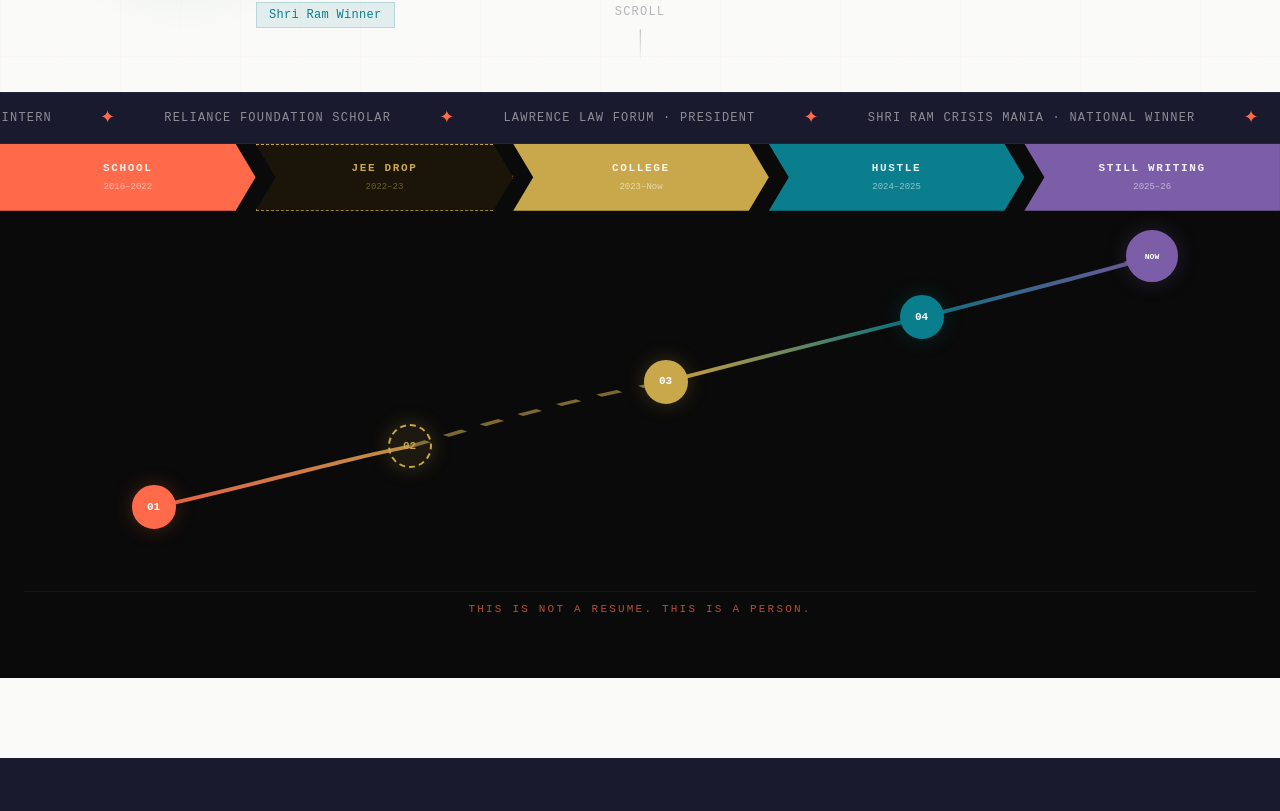
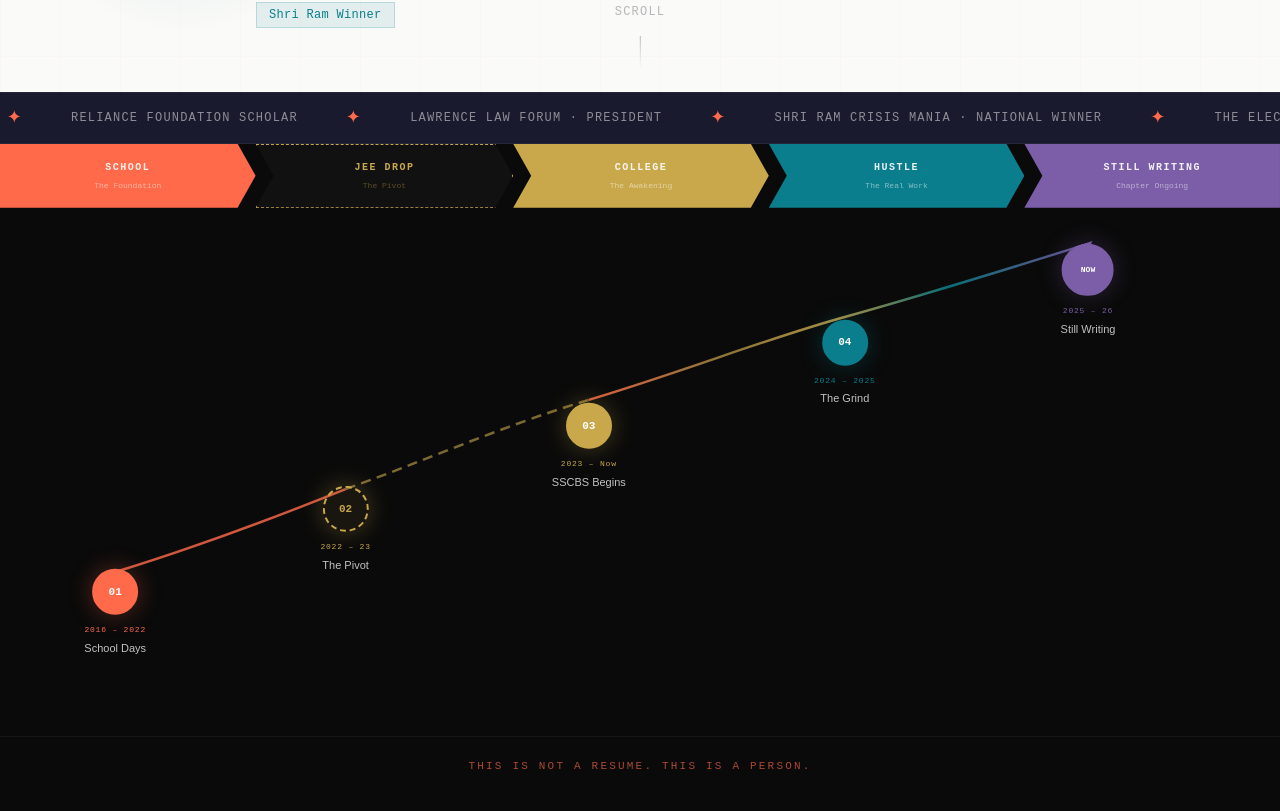
Before and after one commit to somradul/mradul-portfolio, a Next.js app: page / in a window 1280 px wide. Shown: the part 724-1535 px from the top of the page. Built offline with nearby package versions, Linux system fonts and the light colour scheme.

Commit message:
Journey Map + all sections restored

```diff
--- a/components/Hero.tsx
+++ b/components/Hero.tsx
@@ -78,7 +78,7 @@ export default function Hero() {
       ))}
 
       {/* Main Content */}
-      <div className="relative z-10 max-w-7xl mx-auto px-6 md:px-12 pt-24 pb-16">
+      <div className="relative z-20 max-w-7xl mx-auto px-6 md:px-12 pt-24 pb-16">
         <div className="max-w-3xl">
 
           {/* Badge */}
--- a/components/JourneyMap.tsx
+++ b/components/JourneyMap.tsx
@@ -6,90 +6,89 @@ import { motion, AnimatePresence } from "framer-motion";
 const nodes = [
     {
         id: 1,
-        label: "01",
-        chapter: "School",
-        sub: "The Foundation",
+        num: "01",
         years: "2016 – 2022",
+        shortTitle: "School Days",
         color: "#FF6B4A",
-        cx: 12,
-        cy: 78,
+        left: "9%",
+        top: "78%",
         title: "Didn't know what Canva was.",
-        desc: "Class X: Rank 1 out of 200+ students. 90.4%. Class XII: Rank 3. 90.4% again. Science stream. JEE was the plan.",
+        desc: "Class X: Rank 1 out of 200+ students, 90.4%. Class XII: Rank 3, 90.4% again. Science stream. Physics, Chemistry, Maths. JEE was the plan.",
         stat: "Rank 1 (X) · Rank 3 (XII) · 90.4% both",
+        dashed: false,
         badge: null,
     },
     {
         id: 2,
-        label: "02",
-        chapter: "JEE Drop",
-        sub: "The Pivot",
+        num: "02",
         years: "2022 – 23",
+        shortTitle: "The Pivot",
         color: "#C9A84C",
-        cx: 32,
-        cy: 62,
+        left: "27%",
+        top: "62%",
         title: "Prepared for JEE. Chose a different equation.",
-        desc: "One full year preparing for JEE after Class XII. Physics gave way to markets. Formulas gave way to frameworks. Not a detour — a direction.",
+        desc: "One full year preparing for JEE after Class XII. Physics gave way to markets. Formulas gave way to frameworks. Chose SSCBS, BMS. Not a detour — a direction.",
         stat: "Science → Business · The pivot that changed everything",
+        dashed: true,
         badge: "SCIENCE → BUSINESS",
-        dashed: true,
     },
     {
         id: 3,
-        label: "03",
-        chapter: "College",
-        sub: "The Awakening",
+        num: "03",
         years: "2023 – Now",
+        shortTitle: "SSCBS Begins",
         color: "#C9A84C",
-        cx: 52,
-        cy: 45,
+        left: "46%",
+        top: "46%",
         title: "First open mic. Zero script. Zero bluff.",
-        desc: "BMS at SSCBS, University of Delhi. 7.7 CGPA. Reliance Foundation Scholar — 1 in 60,000 applicants. Held a mic for the first time. Did 5+ open mics without bluffing once.",
+        desc: "BMS at Shaheed Sukhdev College, University of Delhi. 7.7 CGPA. Reliance Foundation Scholar — 1 in 60,000. Held a mic for the first time. Did 5+ open mics. Never bluffed.",
         stat: "Reliance Scholar · 1 in 60,000 · 7.7 CGPA",
+        dashed: false,
         badge: null,
     },
     {
         id: 4,
-        label: "04",
-        chapter: "Hustle",
-        sub: "The Real Work",
+        num: "04",
         years: "2024 – 2025",
+        shortTitle: "The Grind",
         color: "#0A7E8C",
-        cx: 72,
-        cy: 28,
+        left: "66%",
+        top: "30%",
         title: "4 internships. 4 industries. 0 shortcuts.",
-        desc: "Littlewise (Founder's Office) → ExportDuniya → Electric Eel → FarMart Fellowship. Mapped toy markets. Modelled makhana IRR. Reached 10,000+ farmers. Generated ₹10L revenue.",
+        desc: "Littlewise → ExportDuniya → Electric Eel → FarMart. Mapped toy markets. Modelled makhana IRR. Reached 10,000+ farmers. Generated ₹10L in revenue.",
         stat: "10,000+ farmers · ₹10L revenue · 200+ data points",
+        dashed: false,
         badge: null,
     },
     {
         id: 5,
-        label: "NOW",
-        chapter: "Still Writing",
-        sub: "Chapter Ongoing",
+        num: "NOW",
         years: "2025 – 26",
+        shortTitle: "Still Writing",
         color: "#7B5EA7",
-        cx: 90,
-        cy: 12,
+        left: "85%",
+        top: "16%",
         title: "The best chapter hasn't been written yet.",
         desc: "National winner out of 470+ teams. Lawrence Law Forum President. Crescendo organizer — 10,000+ footfall, 2M+ impressions. Built this portfolio. Graduating 2026.",
         stat: "470+ teams beaten · 2M+ impressions · Open to work",
+        dashed: false,
         badge: null,
     },
 ];
 
 const chapters = [
-    { label: "School", sub: "2016–2022", color: "#FF6B4A" },
-    { label: "JEE Drop", sub: "2022–23", color: "#1a1508", border: "#C9A84C" },
-    { label: "College", sub: "2023–Now", color: "#C9A84C" },
-    { label: "Hustle", sub: "2024–2025", color: "#0A7E8C" },
-    { label: "Still Writing", sub: "2025–26", color: "#7B5EA7" },
+    { label: "School", sub: "The Foundation", color: "#FF6B4A", textColor: "rgba(255,255,255,0.9)", dashed: false },
+    { label: "JEE Drop", sub: "The Pivot", color: "#111", textColor: "#C9A84C", dashed: true },
+    { label: "College", sub: "The Awakening", color: "#C9A84C", textColor: "rgba(255,255,255,0.9)", dashed: false },
+    { label: "Hustle", sub: "The Real Work", color: "#0A7E8C", textColor: "rgba(255,255,255,0.9)", dashed: false },
+    { label: "Still Writing", sub: "Chapter Ongoing", color: "#7B5EA7", textColor: "rgba(255,255,255,0.9)", dashed: false },
 ];
 
 export default function JourneyMap() {
     const [activeNode, setActiveNode] = useState<number | null>(null);
 
     return (
-        <section style={{ background: "#0a0a0a", padding: "0 0 60px" }}>
+        <section style={{ background: "#0a0a0a", paddingBottom: "48px" }}>
 
             {/* Chapter Chevrons */}
             <div style={{ display: "flex", width: "100%" }}>
@@ -99,134 +98,166 @@ export default function JourneyMap() {
                         style={{
                             flex: 1,
                             background: ch.color,
-                            border: ch.border ? `1px dashed ${ch.border}` : "none",
-                            clipPath: i === 0
-                                ? "polygon(0 0, calc(100% - 20px) 0, 100% 50%, calc(100% - 20px) 100%, 0 100%)"
-                                : i === chapters.length - 1
-                                    ? "polygon(0 0, 100% 0, 100% 100%, 0 100%, 20px 50%)"
-                                    : "polygon(0 0, calc(100% - 20px) 0, 100% 50%, calc(100% - 20px) 100%, 0 100%, 20px 50%)",
-                            padding: "14px 8px",
+                            border: ch.dashed ? "1px dashed #C9A84C" : "none",
+                            clipPath:
+                                i === 0
+                                    ? "polygon(0 0, calc(100% - 18px) 0, 100% 50%, calc(100% - 18px) 100%, 0 100%)"
+                                    : i === chapters.length - 1
+                                        ? "polygon(0 0, 100% 0, 100% 100%, 0 100%, 18px 50%)"
+                                        : "polygon(0 0, calc(100% - 18px) 0, 100% 50%, calc(100% - 18px) 100%, 0 100%, 18px 50%)",
+                            padding: "14px 10px",
                             display: "flex",
-                            flexDirection: "column",
+                            flexDirection: "column" as const,
                             alignItems: "center",
                             justifyContent: "center",
                             minHeight: "64px",
+                            boxSizing: "border-box" as const,
                         }}
                     >
-                        <span style={{ fontSize: "11px", fontFamily: "DM Mono, monospace", letterSpacing: "0.15em", color: ch.border ? ch.border : "rgba(255,255,255,0.9)", fontWeight: 600, textTransform: "uppercase" }}>
+                        <span style={{ fontSize: "10px", fontFamily: "DM Mono, monospace", letterSpacing: "0.15em", color: ch.textColor, fontWeight: 600, textTransform: "uppercase" as const, textAlign: "center" as const }}>
                             {ch.label}
                         </span>
-                        <span style={{ fontSize: "9px", fontFamily: "DM Mono, monospace", color: ch.border ? "rgba(201,168,76,0.5)" : "rgba(255,255,255,0.55)", marginTop: "3px" }}>
+                        <span style={{ fontSize: "8px", fontFamily: "DM Mono, monospace", color: ch.dashed ? "rgba(201,168,76,0.4)" : "rgba(255,255,255,0.5)", marginTop: "3px", textAlign: "center" as const }}>
                             {ch.sub}
                         </span>
                     </div>
                 ))}
             </div>
 
-            {/* SVG Journey Line + Nodes */}
-            <div style={{ position: "relative", width: "100%", height: "380px", marginTop: "0" }}>
+            {/* Journey Map Container */}
+            <div style={{ position: "relative", width: "100%", height: "520px" }}>
+
+                {/* SVG Path Line — behind everything */}
                 <svg
-                    viewBox="0 0 100 100"
+                    viewBox="0 0 1000 420"
+                    style={{ position: "absolute", inset: 0, width: "100%", height: "100%", zIndex: 1 }}
                     preserveAspectRatio="none"
-                    style={{ position: "absolute", inset: 0, width: "100%", height: "100%" }}
                 >
                     <defs>
-                        <linearGradient id="pathGrad" x1="0%" y1="0%" x2="100%" y2="0%">
-                            <stop offset="0%" stopColor="#FF6B4A" />
-                            <stop offset="30%" stopColor="#C9A84C" />
-                            <stop offset="55%" stopColor="#C9A84C" />
-                            <stop offset="75%" stopColor="#0A7E8C" />
-                            <stop offset="100%" stopColor="#7B5EA7" />
+                        <linearGradient id="lineGrad" x1="0%" y1="0%" x2="100%" y2="0%">
+                            <stop offset="0%" stopColor="#FF6B4A" stopOpacity="1" />
+                            <stop offset="28%" stopColor="#C9A84C" stopOpacity="0.8" />
+                            <stop offset="50%" stopColor="#C9A84C" stopOpacity="1" />
+                            <stop offset="72%" stopColor="#0A7E8C" stopOpacity="1" />
+                            <stop offset="100%" stopColor="#7B5EA7" stopOpacity="1" />
                         </linearGradient>
                     </defs>
 
-                    {/* Main solid path */}
+                    {/* Solid segment: School to JEE Drop */}
                     <path
-                        d="M 12 78 C 20 72, 26 66, 32 62 M 52 45 C 60 38, 66 33, 72 28 C 80 21, 86 16, 90 12"
-                        stroke="url(#pathGrad)"
-                        strokeWidth="0.8"
+                        d="M 90 294 C 150 275, 210 252, 270 227"
+                        stroke="#FF6B4A"
+                        strokeWidth="2"
                         fill="none"
-                        opacity="0.9"
+                        opacity="0.8"
                     />
 
-                    {/* Dashed pivot segment */}
+                    {/* Dashed segment: JEE Drop to College */}
                     <path
-                        d="M 32 62 C 38 56, 44 50, 52 45"
+                        d="M 270 227 C 330 205, 395 175, 460 155"
                         stroke="#C9A84C"
-                        strokeWidth="0.7"
+                        strokeWidth="2"
                         fill="none"
-                        strokeDasharray="2,2"
+                        strokeDasharray="8,5"
                         opacity="0.6"
                     />
 
-                    {/* End arrow */}
-                    <path d="M 88 13.5 L 90 12 L 89 14.5" stroke="#7B5EA7" strokeWidth="0.6" fill="none" />
+                    {/* Solid segment: College onwards */}
+                    <path
+                        d="M 460 155 C 540 130, 600 105, 660 88 C 730 68, 800 45, 850 29"
+                        stroke="url(#lineGrad)"
+                        strokeWidth="2"
+                        fill="none"
+                        opacity="0.85"
+                    />
+
+                    {/* Arrow at end */}
+                    <path d="M 840 32 L 852 28 L 847 38" stroke="#7B5EA7" strokeWidth="1.5" fill="none" />
                 </svg>
 
-                {/* Node dots positioned absolutely */}
+                {/* Nodes */}
                 {nodes.map((node) => (
                     <div
                         key={node.id}
                         style={{
                             position: "absolute",
-                            left: `${node.cx}%`,
-                            top: `${node.cy}%`,
+                            left: node.left,
+                            top: node.top,
                             transform: "translate(-50%, -50%)",
                             zIndex: 10,
+                            display: "flex",
+                            flexDirection: "column" as const,
+                            alignItems: "center",
                         }}
                     >
                         <motion.div
+                            style={{ position: "relative", display: "flex", flexDirection: "column" as const, alignItems: "center" }}
                             onHoverStart={() => setActiveNode(node.id)}
                             onHoverEnd={() => setActiveNode(null)}
-                            style={{ position: "relative", display: "flex", flexDirection: "column", alignItems: "center" }}
                         >
                             {/* Dot */}
                             <motion.div
-                                whileHover={{ scale: 1.3 }}
-                                transition={{ type: "spring", stiffness: 300 }}
+                                whileHover={{ scale: 1.25 }}
+                                transition={{ type: "spring", stiffness: 300, damping: 20 }}
                                 style={{
-                                    width: node.id === 5 ? "52px" : "44px",
-                                    height: node.id === 5 ? "52px" : "44px",
+                                    width: node.id === 5 ? "52px" : "46px",
+                                    height: node.id === 5 ? "52px" : "46px",
                                     borderRadius: "50%",
-                                    background: node.dashed ? "rgba(201,168,76,0.1)" : node.color,
+                                    background: node.dashed ? "rgba(201,168,76,0.08)" : node.color,
                                     border: node.dashed ? `2px dashed ${node.color}` : `2px solid ${node.color}`,
                                     display: "flex",
                                     alignItems: "center",
                                     justifyContent: "center",
                                     cursor: "pointer",
-                                    boxShadow: `0 0 20px ${node.color}40`,
+                                    boxShadow: `0 0 24px ${node.color}50`,
                                 }}
                             >
-                                <span style={{ fontSize: node.id === 5 ? "8px" : "11px", fontFamily: "DM Mono, monospace", color: node.dashed ? node.color : "#fff", fontWeight: "bold" }}>
-                                    {node.label}
+                                <span style={{
+                                    fontSize: node.id === 5 ? "8px" : "11px",
+                                    fontFamily: "DM Mono, monospace",
+                                    color: node.dashed ? node.color : "#fff",
+                                    fontWeight: "bold",
+                                }}>
+                                    {node.num}
                                 </span>
                             </motion.div>
+
+                            {/* Always-visible label below dot */}
+                            <div style={{ marginTop: "8px", textAlign: "center" as const, whiteSpace: "nowrap" as const }}>
+                                <div style={{ fontSize: "8px", fontFamily: "DM Mono, monospace", color: node.color, letterSpacing: "0.1em", marginBottom: "2px" }}>
+                                    {node.years}
+                                </div>
+                                <div style={{ fontSize: "11px", fontFamily: "DM Sans, sans-serif", color: "rgba(255,255,255,0.75)", fontWeight: 500 }}>
+                                    {node.shortTitle}
+                                </div>
+                            </div>
 
                             {/* Hover Tooltip */}
                             <AnimatePresence>
                                 {activeNode === node.id && (
                                     <motion.div
-                                        initial={{ opacity: 0, y: 8, scale: 0.95 }}
+                                        initial={{ opacity: 0, y: 10, scale: 0.95 }}
                                         animate={{ opacity: 1, y: 0, scale: 1 }}
-                                        exit={{ opacity: 0, y: 8, scale: 0.95 }}
-                                        transition={{ duration: 0.2 }}
+                                        exit={{ opacity: 0, y: 10, scale: 0.95 }}
+                                        transition={{ duration: 0.18 }}
                                         style={{
-                                            position: "absolute",
-                                            bottom: "calc(100% + 12px)",
-                                            left: node.cx > 70 ? "auto" : "50%",
-                                            right: node.cx > 70 ? "0" : "auto",
-                                            transform: node.cx > 70 ? "none" : "translateX(-50%)",
+                                            position: "absolute" as const,
+                                            bottom: "calc(100% + 14px)",
+                                            left: node.id >= 4 ? "auto" : "50%",
+                                            right: node.id >= 4 ? "0" : "auto",
+                                            transform: node.id >= 4 ? "none" : "translateX(-50%)",
                                             background: "#161616",
-                                            border: `1px solid ${node.color}40`,
-                                            borderRadius: "10px",
+                                            border: `1px solid ${node.color}35`,
+                                            borderRadius: "12px",
                                             padding: "16px 18px",
-                                            width: "220px",
-                                            zIndex: 50,
-                                            pointerEvents: "none",
+                                            width: "230px",
+                                            zIndex: 100,
+                                            pointerEvents: "none" as const,
+                                            boxShadow: `0 8px 32px rgba(0,0,0,0.6)`,
                                         }}
                                     >
                                         {node.badge && (
-                                            <span style={{
+                                            <div style={{
                                                 display: "inline-block",
                                                 background: "rgba(201,168,76,0.1)",
                                                 border: "1px solid rgba(201,168,76,0.3)",
@@ -235,23 +266,29 @@ export default function JourneyMap() {
                                                 fontSize: "8px",
                                                 fontFamily: "DM Mono, monospace",
                                                 color: "#C9A84C",
-                                                letterSpacing: "0.1em",
+                                                letterSpacing: "0.12em",
                                                 marginBottom: "10px",
-                                                display: "block",
                                             }}>
                                                 {node.badge}
-                                            </span>
+                                            </div>
                                         )}
-                                        <div style={{ fontSize: "8px", fontFamily: "DM Mono, monospace", color: node.color, letterSpacing: "0.15em", marginBottom: "6px" }}>
+                                        <div style={{ fontSize: "8px", fontFamily: "DM Mono, monospace", color: node.color, letterSpacing: "0.15em", marginBottom: "7px" }}>
                                             {node.years}
                                         </div>
-                                        <div style={{ fontSize: "14px", fontFamily: "Playfair Display, serif", color: "#fff", fontWeight: "bold", marginBottom: "8px", lineHeight: 1.3 }}>
+                                        <div style={{ fontSize: "14px", fontFamily: "Playfair Display, serif", color: "#fff", fontWeight: "bold", lineHeight: 1.3, marginBottom: "9px" }}>
                                             {node.title}
                                         </div>
-                                        <div style={{ fontSize: "11px", fontFamily: "DM Sans, sans-serif", color: "rgba(255,255,255,0.5)", lineHeight: 1.65, marginBottom: "10px" }}>
+                                        <div style={{ fontSize: "11px", fontFamily: "DM Sans, sans-serif", color: "rgba(255,255,255,0.48)", lineHeight: 1.7, marginBottom: "10px" }}>
                                             {node.desc}
                                         </div>
-                                        <div style={{ fontSize: "10px", fontFamily: "DM Mono, monospace", color: node.color, paddingTop: "10px", borderTop: `1px solid ${node.color}20` }}>
+                                        <div style={{
+                                            fontSize: "10px",
+                                            fontFamily: "DM Mono, monospace",
+                                            color: node.color,
+                                            paddingTop: "10px",
+                                            borderTop: `1px solid ${node.color}20`,
+                                            lineHeight: 1.5,
+                                        }}>
                                             {node.stat}
                                         </div>
                                     </motion.div>
@@ -263,8 +300,20 @@ export default function JourneyMap() {
             </div>
 
             {/* Bottom message */}
-            <div style={{ textAlign: "center", paddingTop: "8px", borderTop: "1px solid rgba(255,255,255,0.05)", margin: "0 24px" }}>
-                <p style={{ fontFamily: "DM Mono, monospace", fontSize: "11px", letterSpacing: "0.2em", color: "#FF6B4A", opacity: 0.7 }}>
+            <div style={{
+                textAlign: "center" as const,
+                padding: "0 24px",
+                marginTop: "8px",
+                borderTop: "1px solid rgba(255,255,255,0.05)",
+                paddingTop: "20px",
+            }}>
+                <p style={{
+                    fontFamily: "DM Mono, monospace",
+                    fontSize: "11px",
+                    letterSpacing: "0.2em",
+                    color: "#FF6B4A",
+                    opacity: 0.65,
+                }}>
                     THIS IS NOT A RESUME. THIS IS A PERSON.
                 </p>
             </div>
```
Also changed, not shown: app/page.tsx (+8 -0 lines).
